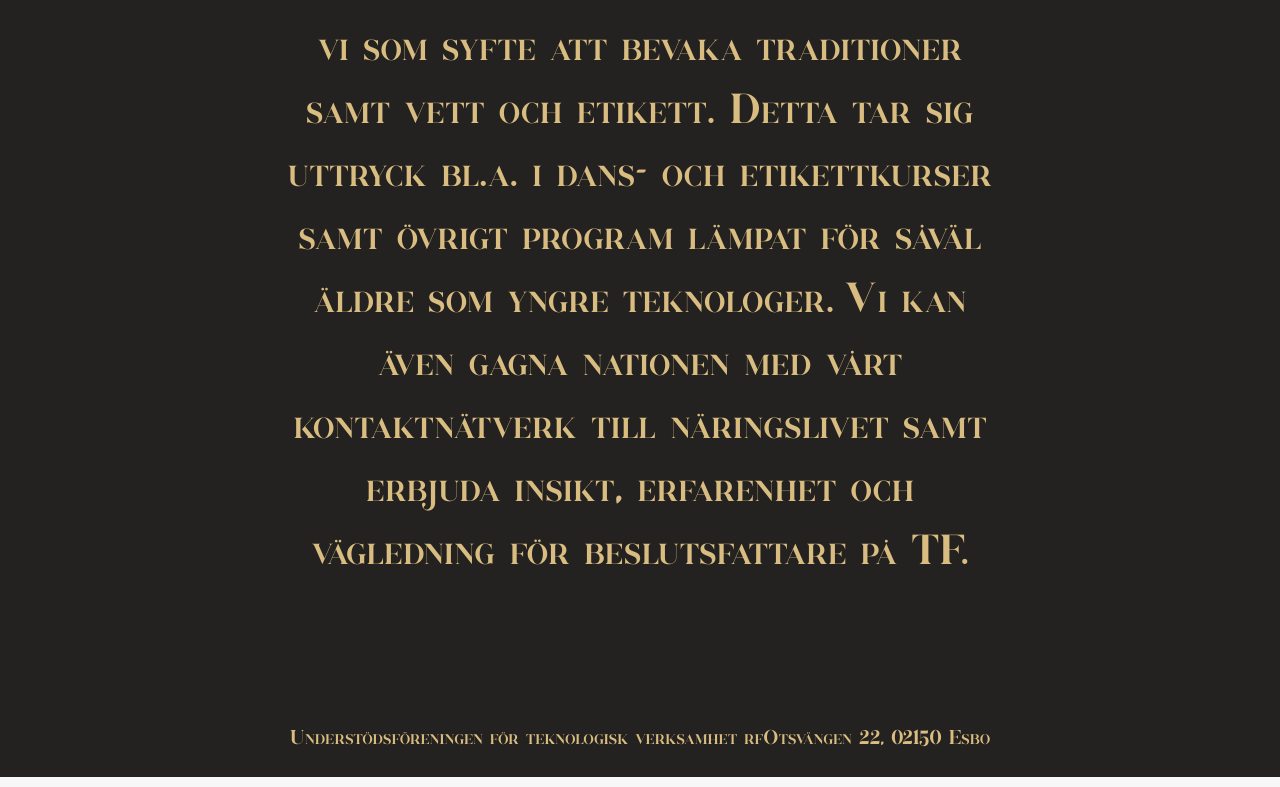
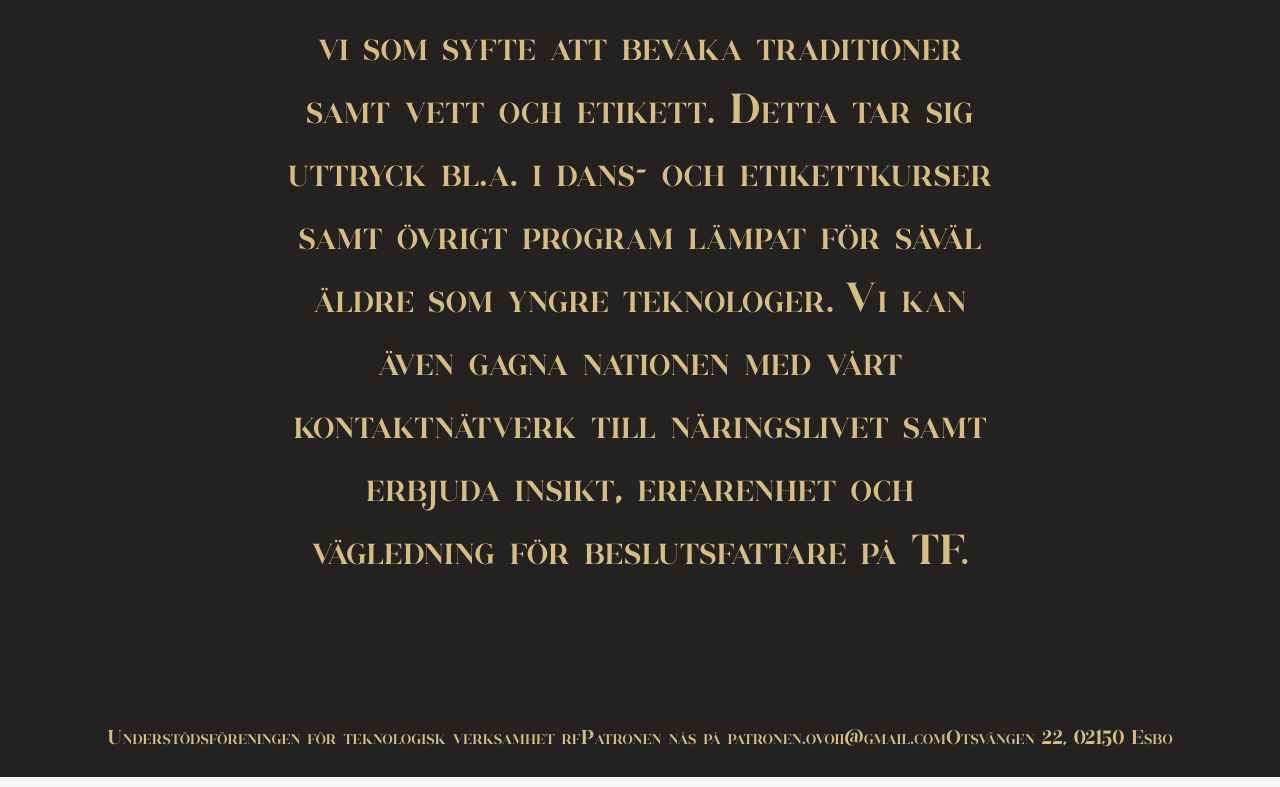
Before and after one commit to backjonas/stf-home, a plain HTML site: page index.html in a window 1280 px wide. Shown: the part 1503-2290 px from the top of the page. Drawn offline with nearby package versions, Linux system fonts and the light colour scheme.

Commit message:
Add contact information

```diff
--- a/index.html
+++ b/index.html
@@ -87,6 +87,7 @@
 				<div class="container">
 					<div class="row text-center justify-content-center">
 						<h2>Underst&ouml;dsf&ouml;reningen f&ouml;r teknologisk verksamhet rf</h2>
+						<h2>Patronen nås på patronen.ovoii@gmail.com</h2>
 						<h2>Otsv&auml;ngen 22, 02150 Esbo</h2>
 					</div>
 				</div>
```
Also changed, not shown: 1 other file.
